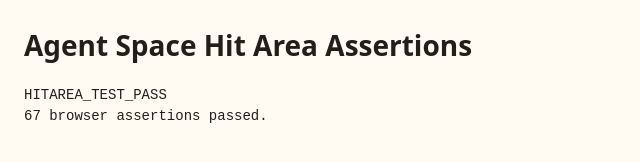
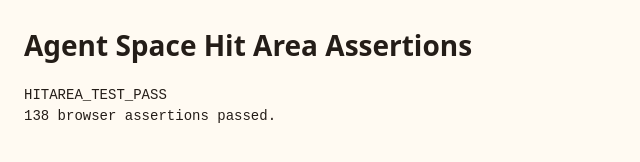
Before and after one commit to lnuyashx/agent-space, a plain HTML site: page tests/hitareas-browser.html in a window 1280 px wide. Shown: the full height of the page, 0-640 px from the left. Drawn offline with Linux system fonts and the light colour scheme.

Commit message:
Define room theme bundle model (#23)
Merge room theme bundle model after rebase onto main and local validation.

```diff
--- a/data/game-data.js
+++ b/data/game-data.js
@@ -1,7 +1,7 @@
 // Composes browser-loaded data modules into the legacy app data entrypoint.
 (function () {
   const modules = window.AGENT_SPACE_DATA_MODULES || {};
-  const requiredModules = ["assets", "itemCatalog", "inventory", "scenes", "agents", "farm"];
+  const requiredModules = ["assets", "itemCatalog", "inventory", "scenes", "agents", "farm", "themeBundles"];
   const missingModules = requiredModules.filter((key) => !modules[key]);
 
   if (missingModules.length) {
@@ -15,5 +15,6 @@
     scenes: modules.scenes,
     agents: modules.agents,
     farm: modules.farm,
+    themeBundles: modules.themeBundles,
   };
 })();
--- /dev/null
+++ b/data/theme-bundles.js
@@ -0,0 +1,172 @@
+// Room theme and furniture bundle model. This file is loaded by index.html before data/game-data.js.
+window.AGENT_SPACE_DATA_MODULES = window.AGENT_SPACE_DATA_MODULES || {};
+
+window.AGENT_SPACE_DATA_MODULES.themeBundles = {
+  schemaVersion: 1,
+  themeFields: {
+    required: ["id", "label", "sceneId", "styleTokens", "compatibleSlots", "rendererRequirements"],
+    styleTokenSlots: ["wall", "floor", "trim", "rug", "lighting", "accent"],
+    commerceFields: ["rarity", "price", "saleMode", "bundleIds"],
+  },
+  themes: {
+    warmStarter: {
+      id: "warmStarter",
+      label: "暖木小屋",
+      sceneId: "indoor",
+      rarity: "starter",
+      price: 0,
+      saleMode: "default",
+      bundleIds: ["starterWarmRoom"],
+      styleTokens: {
+        wall: "warm-plaster",
+        floor: "honey-oak",
+        trim: "walnut",
+        rug: "soft-salmon",
+        lighting: "sunlit-soft",
+        accent: "leaf-green",
+      },
+      compatibleSlots: ["bedroom.bed", "living.sofa", "living.tv", "study.bookshelf", "study.desk", "kitchen.main"],
+      rendererRequirements: {
+        staticPrototype: "represented by scene-indoor-v2.png until room surfaces become replaceable",
+        pixi: ["room surface layers", "theme palette tokens", "depth-sorted furniture sprites"],
+      },
+    },
+    oceanFocus: {
+      id: "oceanFocus",
+      label: "海盐专注",
+      sceneId: "indoor",
+      rarity: "rare",
+      price: 88,
+      saleMode: "bundle",
+      bundleIds: ["oceanFocusBundle"],
+      styleTokens: {
+        wall: "mist-blue",
+        floor: "pale-ash",
+        trim: "white-oak",
+        rug: "cool-cream",
+        lighting: "clear-morning",
+        accent: "sea-glass",
+      },
+      compatibleSlots: ["bedroom.bed", "living.sofa", "study.bookshelf", "study.desk"],
+      rendererRequirements: {
+        staticPrototype: "theme can be owned and equipped in data before art swaps are supported",
+        pixi: ["wall/floor texture variants", "cool palette furniture sprites", "theme preview thumbnail"],
+      },
+    },
+    creatorStudio: {
+      id: "creatorStudio",
+      label: "创作者工作室",
+      sceneId: "indoor",
+      rarity: "epic",
+      price: 128,
+      saleMode: "bundle",
+      bundleIds: ["creatorStudioBundle"],
+      styleTokens: {
+        wall: "warm-white",
+        floor: "matte-maple",
+        trim: "charcoal-line",
+        rug: "rose-grid",
+        lighting: "studio-bright",
+        accent: "creator-pink",
+      },
+      compatibleSlots: ["living.sofa", "study.bookshelf", "study.desk", "kitchen.main"],
+      rendererRequirements: {
+        staticPrototype: "theme ownership is tracked separately from visible static background",
+        pixi: ["workspace surface layers", "desk and bookshelf sprite variants", "bundle preview scene snapshot"],
+      },
+    },
+  },
+  bundles: {
+    starterWarmRoom: {
+      id: "starterWarmRoom",
+      label: "暖木初始套装",
+      themeId: "warmStarter",
+      sceneId: "indoor",
+      rarity: "starter",
+      price: 0,
+      saleMode: "default",
+      grantItems: ["bed_pink_basic", "sofa_green_basic", "tv_cabinet_basic", "bookshelf_wall_basic", "computer_desk_basic", "kitchen_set_basic"],
+      equipPlan: {
+        bedroomBed: "bed_pink_basic",
+        livingSofa: "sofa_green_basic",
+        livingTv: "tv_cabinet_basic",
+        studyBookshelf: "bookshelf_wall_basic",
+        studyDesk: "computer_desk_basic",
+        kitchenMain: "kitchen_set_basic",
+      },
+      ownership: {
+        unlock: "default",
+        duplicatePolicy: "ignore",
+      },
+    },
+    oceanFocusBundle: {
+      id: "oceanFocusBundle",
+      label: "海盐专注家具包",
+      themeId: "oceanFocus",
+      sceneId: "indoor",
+      rarity: "rare",
+      price: 88,
+      saleMode: "soft_currency",
+      grantItems: ["bed_blue_ocean", "sofa_cream_modern", "bookshelf_white_gallery", "computer_desk_dual_monitor"],
+      equipPlan: {
+        bedroomBed: "bed_blue_ocean",
+        livingSofa: "sofa_cream_modern",
+        studyBookshelf: "bookshelf_white_gallery",
+        studyDesk: "computer_desk_dual_monitor",
+      },
+      ownership: {
+        unlock: "purchase",
+        duplicatePolicy: "convert_to_soft_currency",
+      },
+    },
+    creatorStudioBundle: {
+      id: "creatorStudioBundle",
+      label: "创作者工作室套装",
+      themeId: "creatorStudio",
+      sceneId: "indoor",
+      rarity: "epic",
+      price: 128,
+      saleMode: "soft_currency",
+      grantItems: ["sofa_teal_studio", "bookshelf_dark_archive", "computer_desk_creator_pink", "kitchen_set_mint"],
+      equipPlan: {
+        livingSofa: "sofa_teal_studio",
+        studyBookshelf: "bookshelf_dark_archive",
+        studyDesk: "computer_desk_creator_pink",
+        kitchenMain: "kitchen_set_mint",
+      },
+      ownership: {
+        unlock: "purchase",
+        duplicatePolicy: "convert_to_theme_shards",
+      },
+    },
+  },
+  ownershipFlow: [
+    {
+      state: "locked",
+      description: "bundle appears in shop but grants no theme or furniture",
+      allowedActions: ["preview", "purchase"],
+    },
+    {
+      state: "owned",
+      description: "theme and grantItems are available in inventory",
+      allowedActions: ["preview", "equip_bundle", "equip_individual_items"],
+    },
+    {
+      state: "equipped",
+      description: "scene snapshot references the themeId and selected bundle equipPlan item ids",
+      allowedActions: ["unequip", "replace_slot", "save_snapshot"],
+    },
+  ],
+  equipFlow: {
+    purchaseWrites: ["inventory.ownedBundles[bundleId]", "inventory.ownedThemes[themeId]", "inventory.owned[itemId]"],
+    equipWrites: ["sceneSnapshot[sceneId].themeId", "sceneSnapshot[sceneId].placedObjects[objectId].itemId"],
+    compatibilityRule: "every equipPlan item must support the target placedObject slot",
+    partialEquipRule: "keep existing placedObject item when the bundle does not include that object id",
+  },
+  dependencies: {
+    renderer: ["surface theme layers", "theme preview image", "sprite atlas variants for bundled furniture"],
+    data: ["theme catalog", "bundle catalog", "ownedThemes", "ownedBundles", "sceneSnapshot.themeId"],
+    commerce: ["bundle price", "duplicate policy", "grant item transaction"],
+    social: ["neighbor visits should read equipped themeId and bundle-derived placedObjects"],
+  },
+};
--- a/tests/hitareas-browser.html
+++ b/tests/hitareas-browser.html
@@ -25,6 +25,7 @@
     <script src="../data/scenes.js"></script>
     <script src="../data/agents.js"></script>
     <script src="../data/farm-model.js"></script>
+    <script src="../data/theme-bundles.js"></script>
     <script src="../data/game-data.js"></script>
     <script>
       const indoor = window.AGENT_SPACE_DATA.scenes.indoor;
@@ -100,9 +101,11 @@
         assert(Boolean(modules?.scenes), "scenes module should be loaded");
         assert(Boolean(modules?.agents), "agents module should be loaded");
         assert(Boolean(modules?.farm), "farm module should be loaded");
+        assert(Boolean(modules?.themeBundles), "themeBundles module should be loaded");
         assert(window.AGENT_SPACE_DATA.itemCatalog === modules.itemCatalog, "composed data should reuse itemCatalog module");
         assert(window.AGENT_SPACE_DATA.scenes === modules.scenes, "composed data should reuse scenes module");
         assert(window.AGENT_SPACE_DATA.farm === modules.farm, "composed data should reuse farm module");
+        assert(window.AGENT_SPACE_DATA.themeBundles === modules.themeBundles, "composed data should reuse themeBundles module");
       }
 
       function assertFarmModel() {
@@ -129,6 +132,38 @@
           assert(Boolean(zone.farmPlotId), `${objectId} should map to a farmPlotId`);
           assert(farm.lifecycle.includes(zone.defaultFarmStateId), `${objectId} should map to a valid default farm state`);
         });
+      }
+
+      function assertThemeBundleModel() {
+        const model = window.AGENT_SPACE_DATA.themeBundles;
+        assert(model.schemaVersion === 1, "theme bundle model should expose schemaVersion 1");
+        ["id", "label", "sceneId", "styleTokens", "compatibleSlots", "rendererRequirements"].forEach((field) => {
+          assert(model.themeFields.required.includes(field), `theme fields should require ${field}`);
+        });
+        ["warmStarter", "oceanFocus", "creatorStudio"].forEach((themeId) => {
+          const theme = model.themes[themeId];
+          assert(Boolean(theme), `theme model should define ${themeId}`);
+          assert(Boolean(window.AGENT_SPACE_DATA.scenes[theme.sceneId]), `${themeId} should point to an existing scene`);
+          assert(Array.isArray(theme.compatibleSlots) && theme.compatibleSlots.length > 0, `${themeId} should define compatible slots`);
+          assert(Boolean(theme.rendererRequirements?.pixi), `${themeId} should document PixiJS renderer requirements`);
+        });
+        Object.entries(model.bundles).forEach(([bundleId, bundle]) => {
+          assert(Boolean(model.themes[bundle.themeId]), `${bundleId} should point to an existing theme`);
+          bundle.grantItems.forEach((itemId) => {
+            assert(Boolean(window.AGENT_SPACE_DATA.itemCatalog[itemId]), `${bundleId} grants missing item ${itemId}`);
+          });
+          Object.entries(bundle.equipPlan).forEach(([objectId, itemId]) => {
+            const zone = window.AGENT_SPACE_DATA.scenes[bundle.sceneId].placedObjects[objectId];
+            const item = window.AGENT_SPACE_DATA.itemCatalog[itemId];
+            assert(Boolean(zone), `${bundleId} targets missing placed object ${objectId}`);
+            assert(item.slots.includes(zone.slot), `${bundleId} item ${itemId} should support slot ${zone.slot}`);
+          });
+        });
+        ["locked", "owned", "equipped"].forEach((state) => {
+          assert(model.ownershipFlow.some((step) => step.state === state), `ownership flow should define ${state}`);
+        });
+        assert(model.equipFlow.equipWrites.includes("sceneSnapshot[sceneId].themeId"), "equip flow should write sceneSnapshot themeId");
+        assert(model.dependencies.renderer.includes("surface theme layers"), "theme model should document renderer dependency");
       }
 
       const cases = [
@@ -221,6 +256,7 @@
       try {
         assertDataModules();
         assertFarmModel();
+        assertThemeBundleModel();
 
         cases.forEach((testCase) => {
           testCase.bodyHits.forEach(({ name, point }) => {
```
Also changed, not shown: ARCHITECTURE.md (+15 -0 lines), CONTEXT.md (+4 -0 lines), docs/room-theme-bundle-model.en.md (added, +76 -0 lines), docs/room-theme-bundle-model.zh-CN.md (added, +76 -0 lines), index.html (+1 -0 lines), README.md.
